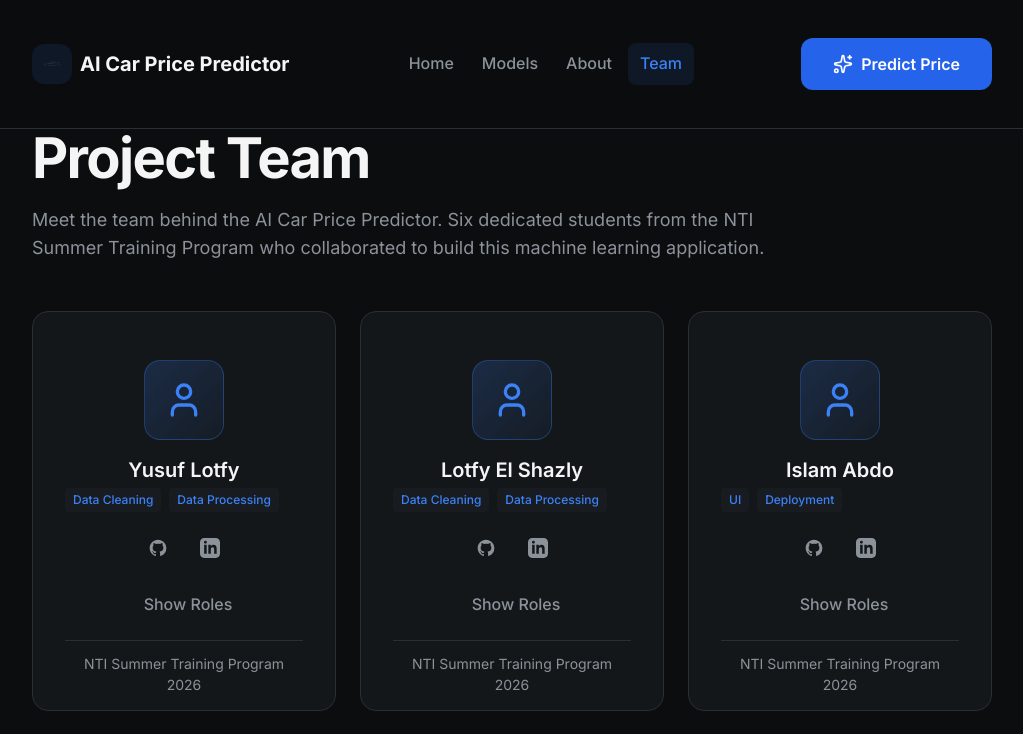
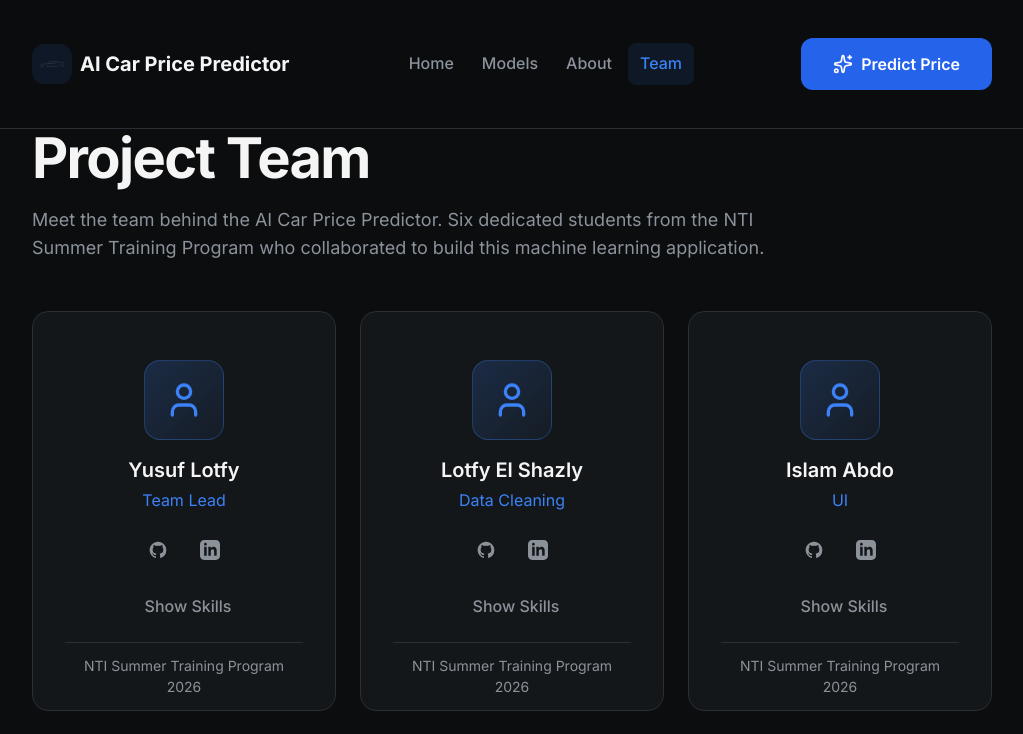
Before and after one commit to islam-abdo-1/ai-car-price-predictor, a React (Vite) app in the folder ai-car-price-predictor/: page /team in a window 1280 px wide. Shown: the top 734 px of the page, without its empty margins (128-1151 px from the left). Built offline with nearby package versions, Linux system fonts and the light colour scheme.

Commit message:
feat: complete fix - team data, card design, car icon, dropdowns, scroll, github config

```diff
--- a/ai-car-price-predictor/src/components/ui/CarIcon.jsx
+++ b/ai-car-price-predictor/src/components/ui/CarIcon.jsx
@@ -2,7 +2,7 @@ export function CarIcon({ className, ...props }) {
   return (
     <svg
       className={className}
-      viewBox="0 0 24 24"
+      viewBox="140 390 720 230"
       fill="none"
       stroke="#ffffff"
       strokeWidth="1.5"
@@ -13,7 +13,6 @@ export function CarIcon({ className, ...props }) {
       height={28}
       {...props}
     >
-      <g transform="scale(0.0234375)">
       <path d="M170 532 C202 507 239 483 281 477 C317 471 350 475 382 481 C414 440 465 416 520 414 C568 412 610 418 649 432 C681 444 704 453 731 457 C757 461 787 461 812 458 C828 456 842 454 852 456 C856 457 855 464 851 472 C845 482 842 489 847 498 C853 507 850 519 844 529 C839 538 832 551 825 565 C819 577 813 588 807 600"/>
       <path d="M170 532 C166 541 170 549 178 554 C174 562 170 570 168 578 C166 584 172 589 181 590 L223 591"/>
       <path d="M368 590 C425 586 488 579 546 572 C592 567 624 559 648 566 C659 570 668 580 678 593"/>
@@ -29,7 +28,6 @@ export function CarIcon({ className, ...props }) {
       <path d="M823 568 C835 561 843 553 849 545"/>
       <path d="M241 580 C241 546 264 521 294 521 C324 521 347 546 347 580" strokeWidth="1.125"/>
       <path d="M704 580 C704 546 727 521 756 521 C786 521 810 546 810 580" strokeWidth="1.125"/>
-      </g>
     </svg>
   );
 }
--- a/ai-car-price-predictor/src/pages/Team.jsx
+++ b/ai-car-price-predictor/src/pages/Team.jsx
@@ -27,42 +27,42 @@ const teamMembers = [
     role: 'Team Lead',
     github: 'https://github.com/Yusuf-Lotfy',
     linkedin: 'https://www.linkedin.com/in/yusuf-lotfy-b3022a2b1',
-    skills: ['Data Cleaning', 'Data Processing'],
+    skills: ['Communication & Computer Engineer'],
   },
   {
     name: 'Lotfy El Shazly',
-    role: 'ML Engineer / Data Scientist',
+    role: 'Data Cleaning',
     github: 'https://github.com/lotfynsr-creator',
     linkedin: 'https://www.linkedin.com/in/lotfynsr-el-shazly-5310213a0',
-    skills: ['Data Cleaning', 'Data Processing'],
+    skills: ['Machine Learning Engineer', 'Data Scientist'],
   },
   {
     name: 'Islam Abdo',
-    role: 'Full-Stack Developer',
+    role: 'UI',
     github: 'https://github.com/islam-abdo-1',
     linkedin: 'https://www.linkedin.com/in/islam-abdo-15094139b',
-    skills: ['UI', 'Deployment'],
+    skills: ['Full-Stack Developer', 'Machine Learning & AI Engineer'],
   },
   {
     name: 'Mohamed Hussein',
-    role: 'Frontend Developer / ML Engineer',
+    role: 'Random Forest',
     github: 'https://github.com/mohamedmhmh123456789-sys',
     linkedin: 'https://www.linkedin.com/in/mohamed-hussein-1b9b0b397',
-    skills: ['UI', 'Deployment'],
+    skills: ['Machine Learning Engineer'],
   },
   {
     name: 'Mahmoud El Shafiy',
-    role: 'ML Engineer',
+    role: 'SVR (Support Vector Regression)',
     github: 'https://github.com/shaf3iiiii',
     linkedin: 'https://www.linkedin.com/in/mahmoud-elshafiy-a561272a2',
-    skills: ['Machine Learning', 'Full Stack'],
+    skills: ['Machine Learning Engineer', 'Full-Stack Developer'],
   },
   {
     name: 'Mosab Ahmed',
-    role: 'ML Engineer',
+    role: 'Gradient Boosting',
     github: 'https://github.com/mosab06',
     linkedin: 'https://www.linkedin.com/in/mosab-ahmed-2023a3328',
-    skills: [],
+    skills: ['Machine Learning'],
   },
 ];
 
@@ -135,39 +135,32 @@ function TeamCard({ member, index }) {
     <div className="flip-card min-h-[400px] relative flex flex-col" style={{ animationDelay: `${index * 100}ms` }}>
       <div className={`flip-card-inner ${flipped ? 'flipped z-10' : ''}`} style={{ height: '100%' }}>
 
-        {/* Front Face: Avatar + Name + Skills (as tags) + Social Links + "Show Roles" */}
+        {/* Front Face: Avatar + Name + Role + Social Links + "Show Skills" */}
         <div className="flip-card-front section-card flex flex-col h-full">
           {renderAvatar()}
 
           <h3 className="text-h3 font-semibold text-text-primary mb-1 text-center">{member.name}</h3>
 
-          {/* Skills displayed as tags on front face */}
-          <div className="flex flex-wrap gap-2 mb-4">
-            {member.skills.map((skill, i) => (
-              <span key={i} className="text-xs font-medium text-accent bg-bg-input/50 rounded px-2 py-1">
-                {skill}
-              </span>
-            ))}
-          </div>
+          <p className="text-body text-accent mb-4 text-center">{member.role}</p>
 
           {renderSocialLinks()}
 
           <div className="flex-1" />
 
-          {renderFlipButton(() => setFlipped(true), ChevronRight, 'Show Roles')}
+          {renderFlipButton(() => setFlipped(true), ChevronRight, 'Show Skills')}
 
           {renderFooter()}
         </div>
 
-        {/* Back Face: Avatar + Name + Role + "Hide Roles" */}
+        {/* Back Face: Avatar + Name + Skills List + "Hide Skills" */}
         <div className="flip-card-back section-card flex flex-col h-full">
           {renderAvatar()}
 
           <h3 className="text-h3 font-semibold text-text-primary mb-3 text-center">{member.name}</h3>
 
-          <p className="text-body text-accent mb-4 text-center">{member.role}</p>
+          {renderSkillsList()}
 
-          {renderFlipButton(() => setFlipped(false), ChevronLeft, 'Hide Roles')}
+          {renderFlipButton(() => setFlipped(false), ChevronLeft, 'Hide Skills')}
 
           {renderFooter()}
         </div>
```
Lines whose indentation alone changed are shown as unchanged.
